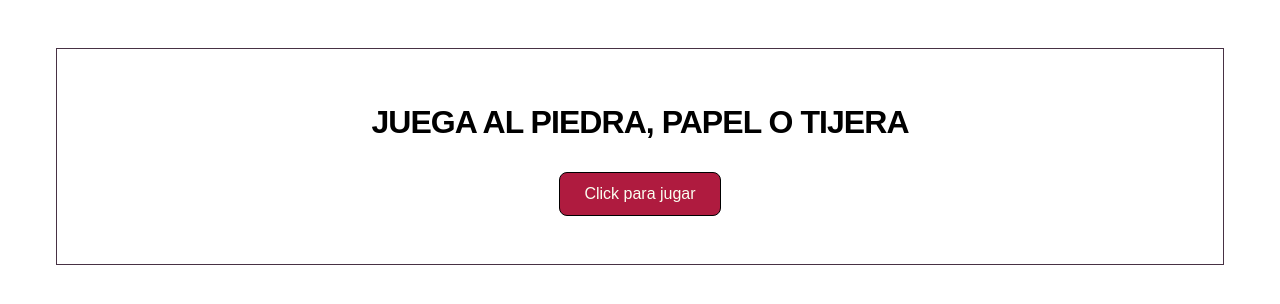
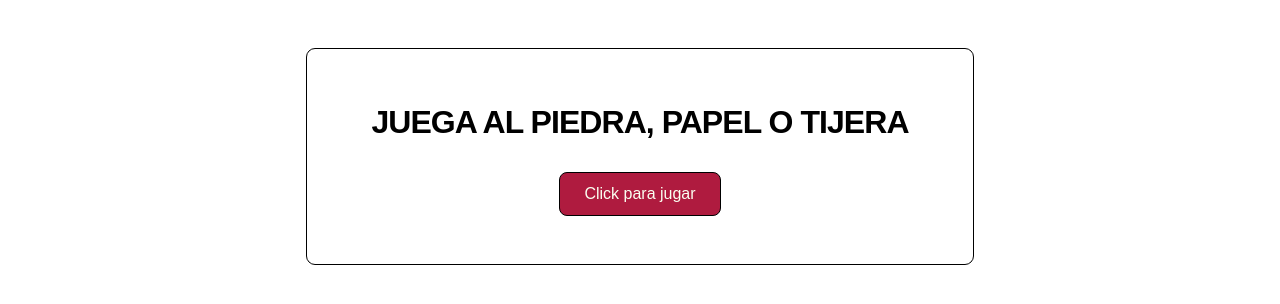
Before and after one commit to valenne/rock-scissors-paper, a plain HTML site: page index.html in a window 1280 px wide. Drawn offline with Linux system fonts and the light colour scheme.

Commit message:
v 1.1 rock, paper, scissor

```diff
--- a/assets/css/style.css
+++ b/assets/css/style.css
@@ -14,7 +14,7 @@ body {
 }
 
 .container {
-  max-width: 120rem;
+  max-width: 70rem;
   margin: 0 auto;
   text-align: center;
 }
@@ -31,6 +31,8 @@ h1 {
 
 .box {
   padding: 4.8rem 4.8rem;
+  border-radius: 9px;
+  border: 1px solid #000;
 }
 
 .btn {
```
